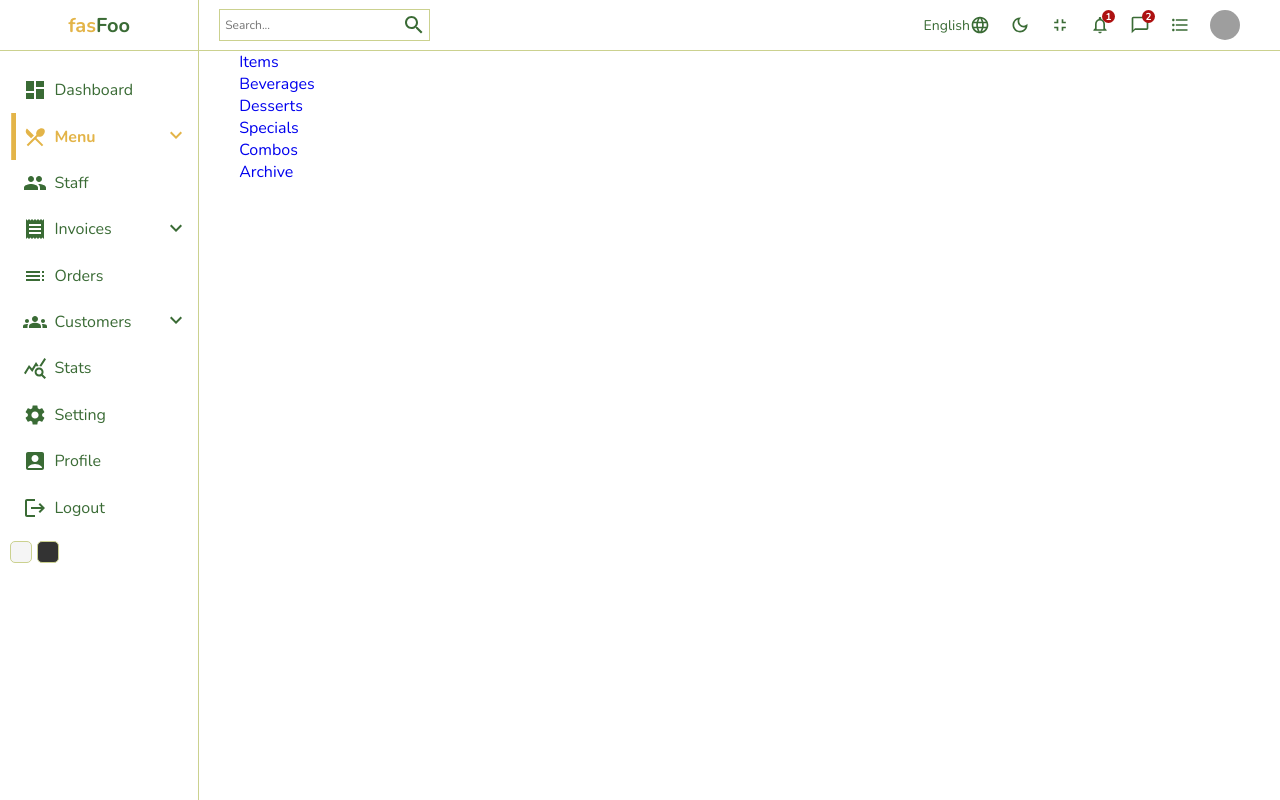
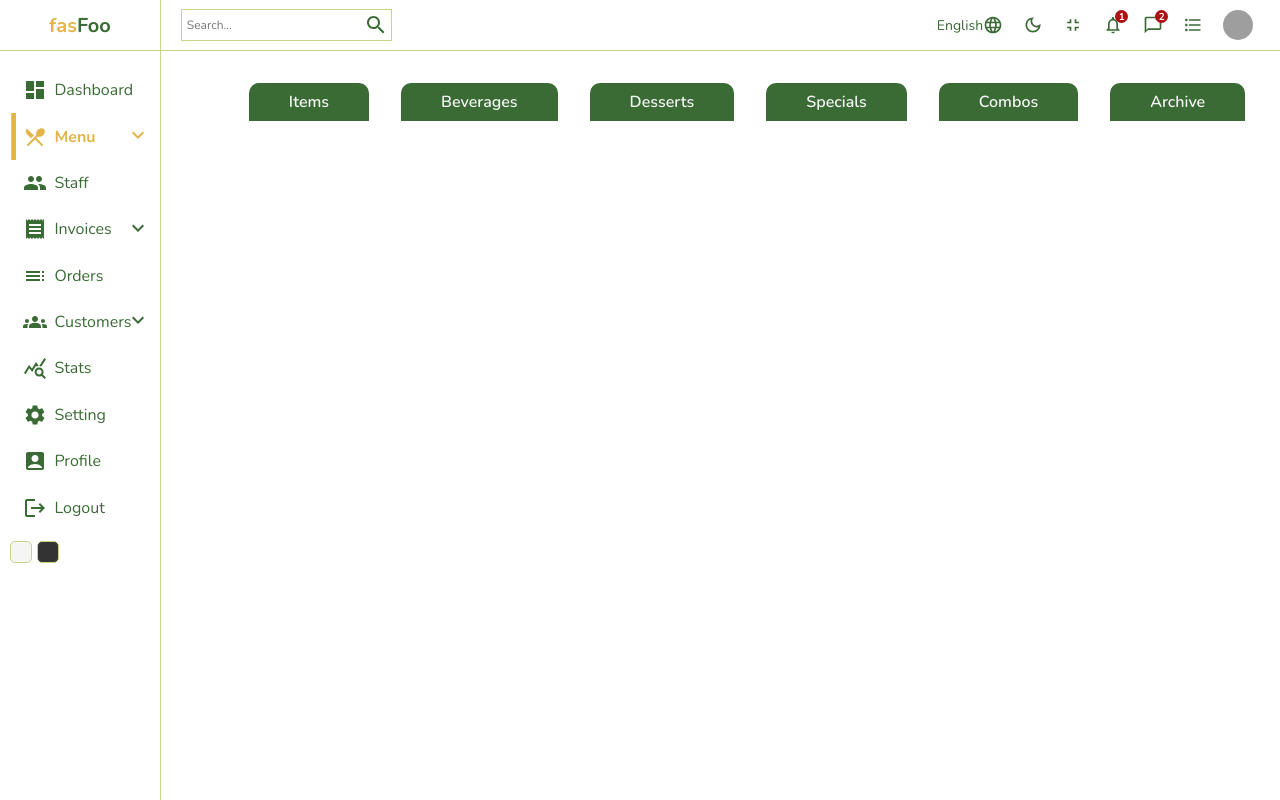
Before and after one commit to negar-75/paneladmin, a React (Create React App) app: page /productList in a window 1280 px wide. Built offline with nearby package versions, Linux system fonts and the light colour scheme; grey boxes are pictures that could not be loaded.

Commit message:
added design to ul element

```diff
--- a/src/pages/productList/productList.scss
+++ b/src/pages/productList/productList.scss
@@ -2,5 +2,26 @@
     display: flex;
     .product-list-container{
         flex: 6;
+
+        .product-list-tabs{
+
+            padding: 2em 2em 0 2em;
+            display: flex;
+            justify-content: center;
+            ul{
+                display: flex;
+
+                justify-content: center;
+
+                li{
+                    margin: 0 1em;
+                    background-color: #3A6B35;
+                    padding: 0.5em 2.5em;
+                    color: #f5f5f5;
+                    font-weight: 600;
+                    border-radius: 10px 10px 0 0;
+                }
+            }
+        }
     }
 }
```
